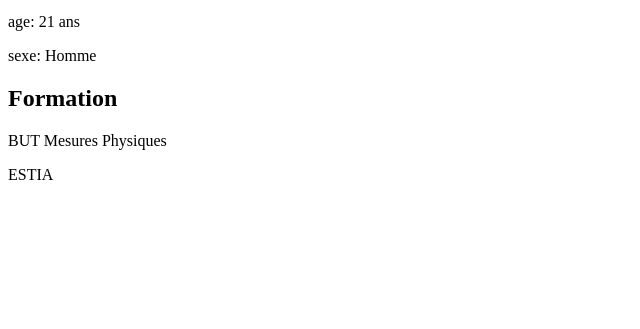
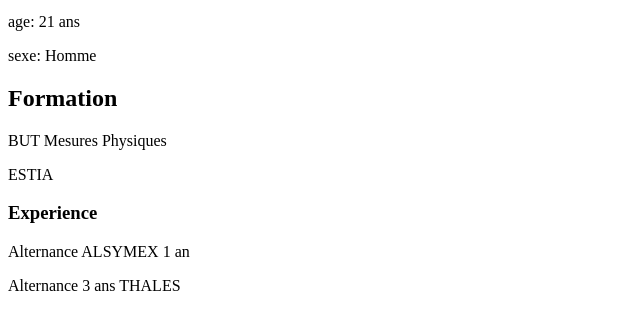
Before and after one commit to MathisGiordano/MathisGiordano.github.io, a plain HTML site: page index.html in a window 1280 px wide. Shown: the part 101-430 px from the top of the page, without its empty margins (0-640 px from the left). Drawn offline with Linux system fonts and the light colour scheme.

Commit message:
feat: added experiences

```diff
--- a/index.html
+++ b/index.html
@@ -12,6 +12,8 @@
     <h2>Formation</h2>
     <p>BUT Mesures Physiques</p>
     <p>ESTIA</p>
-
+    <h3>Experience</h3>
+    <p>Alternance ALSYMEX 1 an</p>
+    <p>Alternance 3 ans THALES</p>
   </body>
 </html>
```
